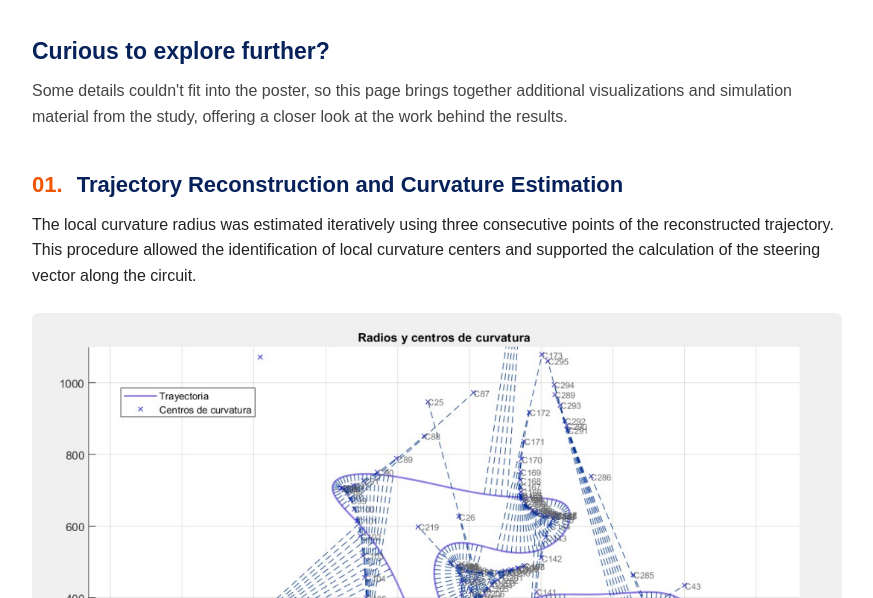
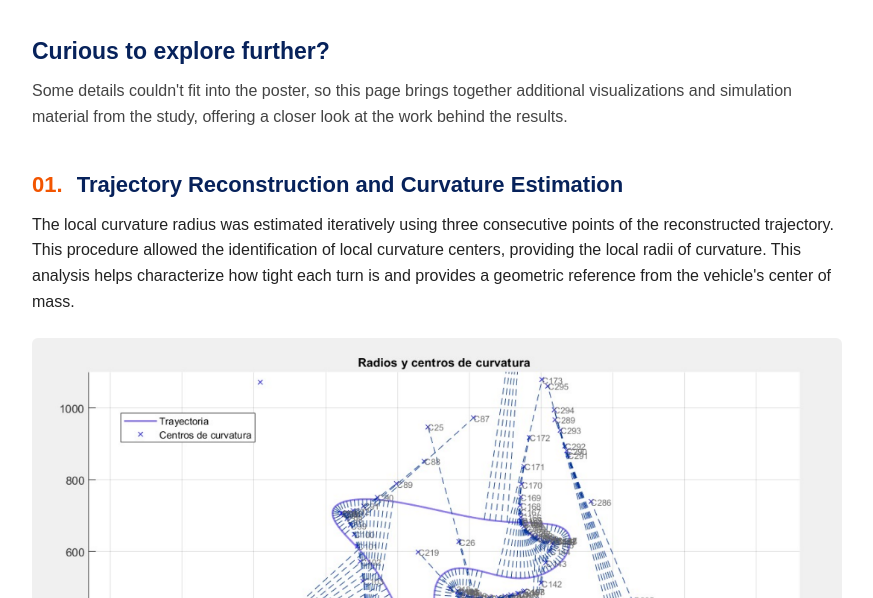
Before and after one commit to MarianaLecor/urucon-results, a plain HTML site: page index.html in a window 1280 px wide. Shown: the part 202-800 px from the top of the page, without its empty margins (203-1076 px from the left). Drawn offline with Linux system fonts and the light colour scheme.

Commit message:
Update index.html

```diff
--- a/index.html
+++ b/index.html
@@ -192,8 +192,10 @@
                 The local curvature radius was estimated iteratively
                 using three consecutive points of the reconstructed
                 trajectory. This procedure allowed the identification
-                of local curvature centers and supported the
-                calculation of the steering vector along the circuit.
+                of local curvature centers, providing the local radii
+                of curvature. This analysis helps characterize how tight
+                each turn is and provides a geometric reference from the
+                vehicle's center of mass.
             </p>
 
             <figure class="figure">
@@ -240,10 +242,9 @@
                     playsinline
                 >
                     <source
-                        src="Videos/Recorrido, velocidades y factor de carga.mp4"
+                        src="Videos/Recorrido%2C%20velocidades%20y%20factor%20de%20carga.mp4"
                         type="video/mp4"
                     >
-
                     Your browser does not support HTML5 video.
                 </video>
 
```
